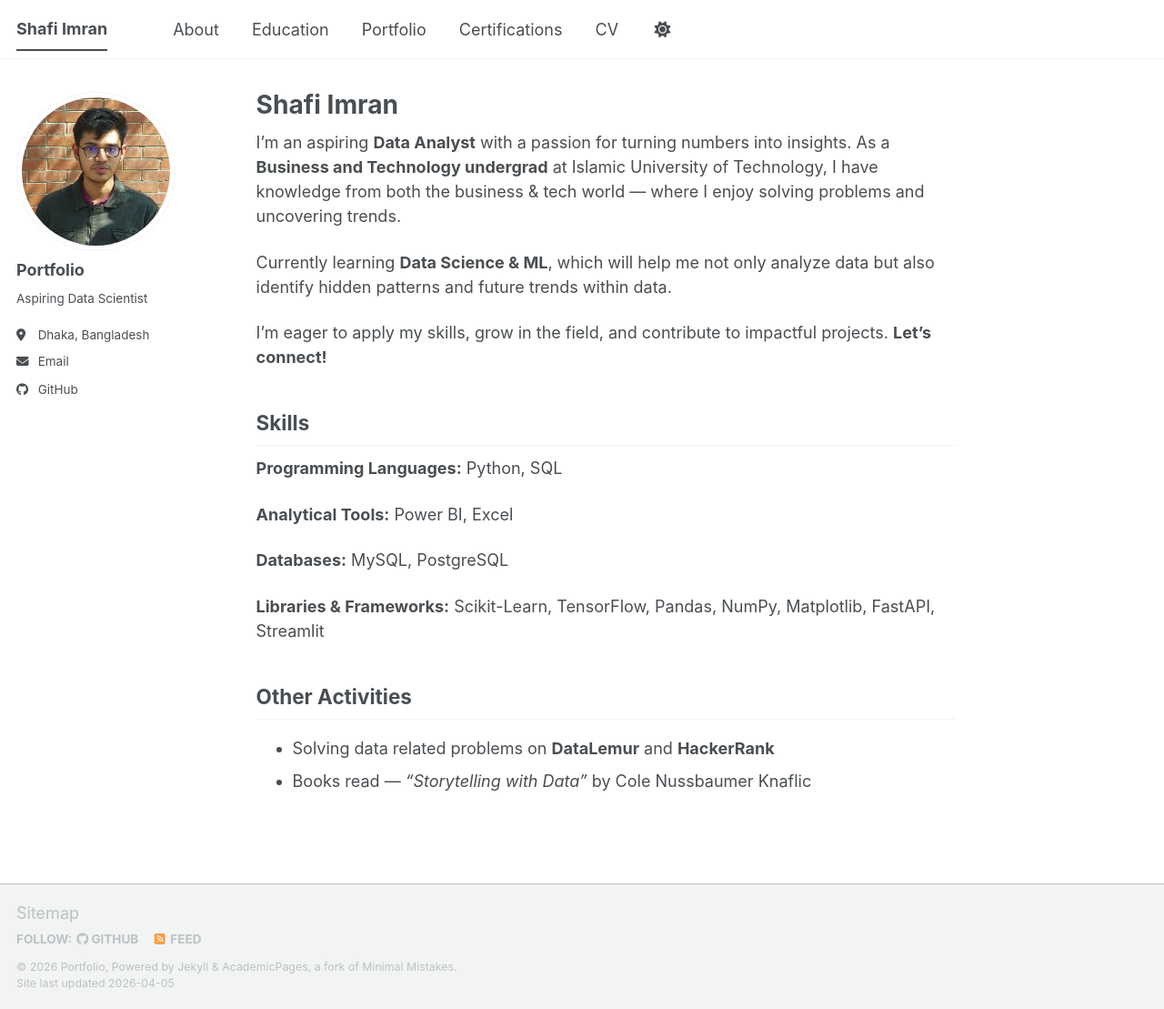
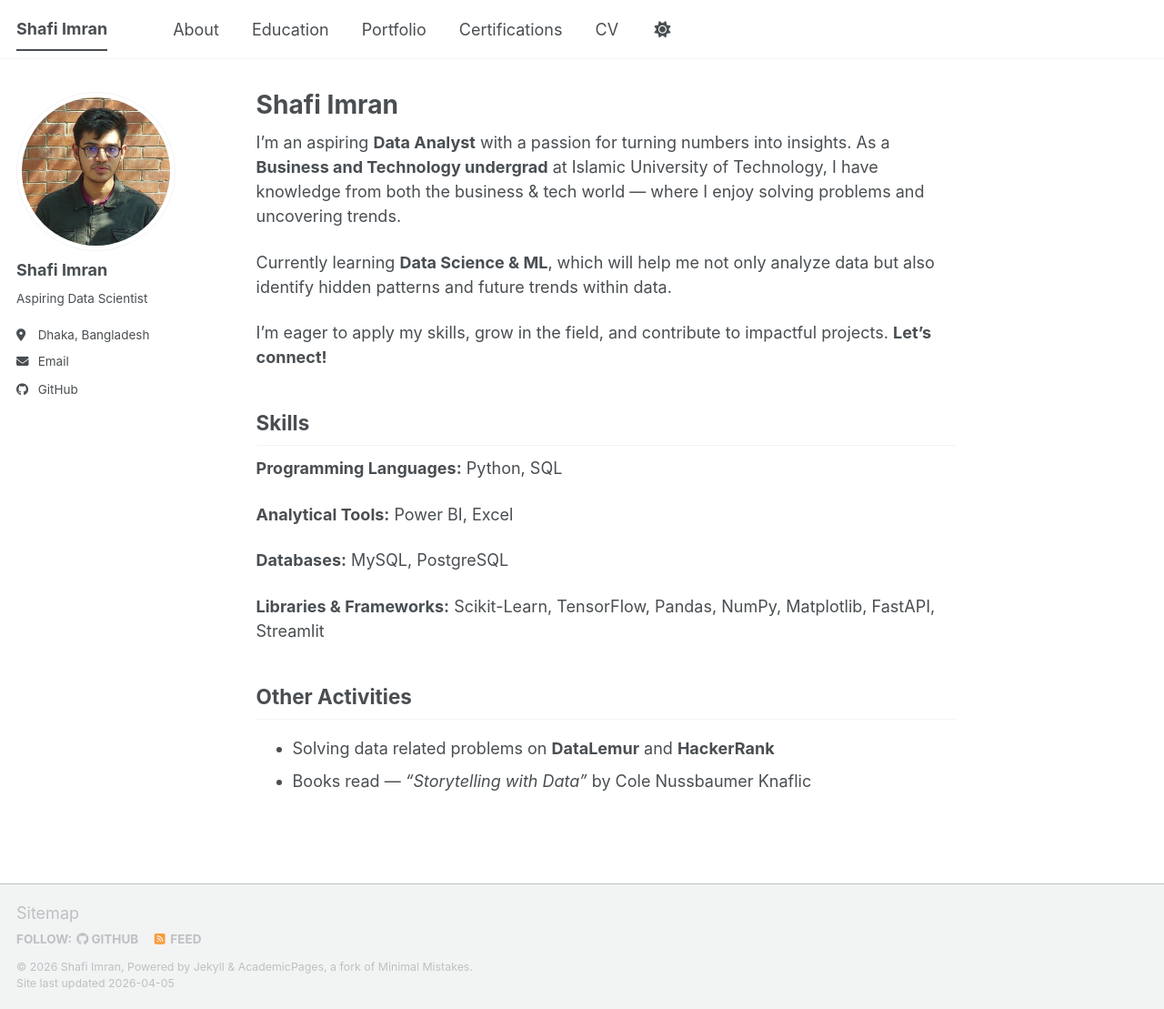
Before and after one commit to shafiimran/shafiimran.github.io, a Jekyll site: the page built from _pages/about.md, in a window 1280 px wide and 1109 px high. Shown: the whole window at 91% size. Built offline with Jekyll 4.4.1, drawn with Linux system fonts in a browser that asks for light colours; a script bundle is joined from its source files by our own code; library files that are not in the unit come from our copies.

Commit message:
updated name

```diff
--- a/_config.yml
+++ b/_config.yml
@@ -11,7 +11,7 @@ locale                   : "en-US"
 site_theme               : "default" # The available themes options are "default", "air", "sunrise", "mint", "dirt" and "contrast"
 title                    : "Shafi Imran"
 title_separator          : "-"
-name                     : &name "Portfolio"
+name                     : &name "Shafi Imran"
 description              : &description "Data Aspirant"   # Update this with a general description of your site, this is the default if not overridden by a page
 url                      : https://shafiimran.github.io # The base hostname & protocol for your site e.g. "https://[your GitHub username].github.io",
                                                            # or if you already have some other page hosted on Github then use "https://[your GitHub username].github.io/[Your Repo Name]"
```
